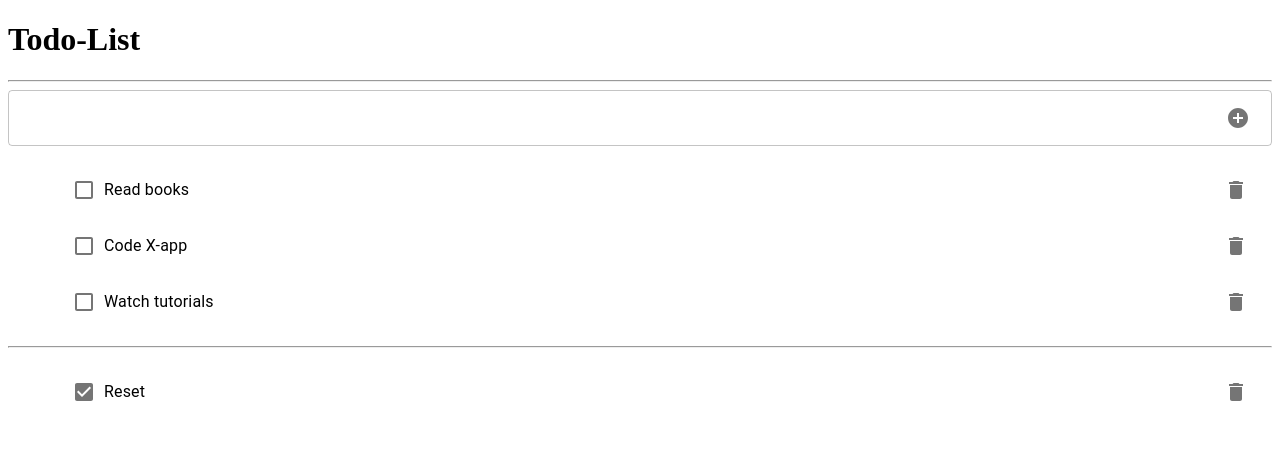
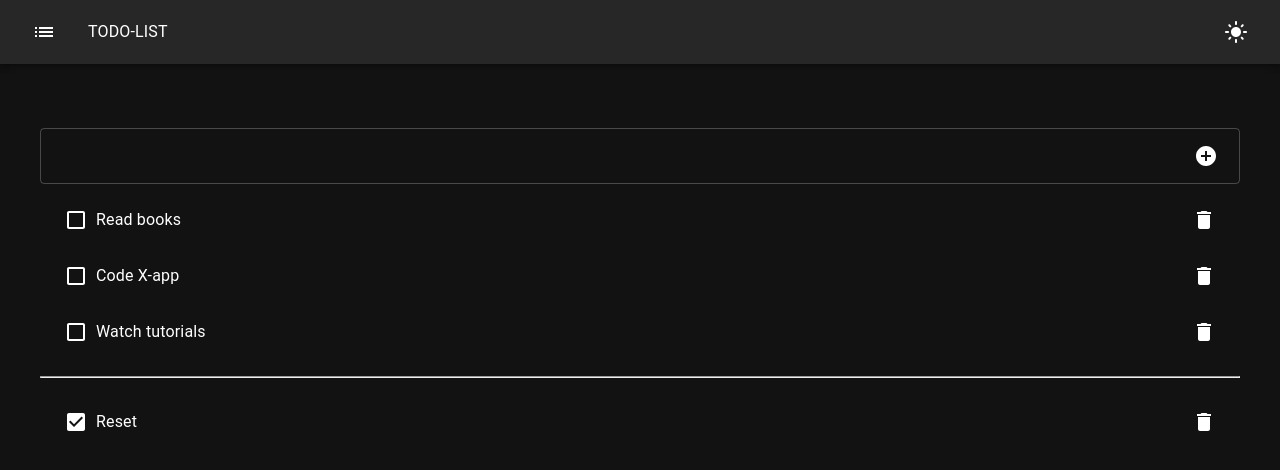
Before and after one commit to HANZAWHTET31/todo-react, a React (Vite) app: page / in a window 1280 px wide. Shown: the top 470 px of the page. Built offline with nearby package versions, Linux system fonts and the light colour scheme.

Commit message:
ThemeApp & Header created and others updated

```diff
--- a/src/App.jsx
+++ b/src/App.jsx
@@ -4,6 +4,7 @@ import { Box, List, IconButton, InputAdornment, OutlinedInput, Alert } from '@mu
 import { List as ListIcon, AddCircle as AddIcon} from "@mui/icons-material"
 
 import Item from './components/item';
+import Header from './Header';
 
 export default function App(){
   const [data, setData] = useState([
@@ -22,15 +23,14 @@ export default function App(){
 
   return (
 		<Box>
-			<h1>Todo-List</h1>
-			<hr />
-			<form onSubmit={e => {
+			<Header />
+
+			<Box sx={{mt: 3, padding: 5}}>
+				<form
+					onSubmit={(e) => {
 						e.preventDefault();
 						const name = inputRef.current.value;
-        if(!name){
-          alert("Please fill a task");
-          return false;
-        }
+						if (!name) return false;
 						add(name);
 						inputRef.current.value = "";
 						inputRef.current.focus();
@@ -39,12 +39,13 @@ export default function App(){
 						fullWidth
 						inputRef={inputRef}
 						endAdornment={
-						<IconButton type='submit'>
+							<IconButton type="submit">
 								<AddIcon />
 							</IconButton>
-					} />
+						}
+					/>
 				</form>
-			<ul>
+				<List>
 					{data
 						.filter((item) => !item.done)
 						.map((item) => {
@@ -55,9 +56,9 @@ export default function App(){
 								/>
 							);
 						})}
-			</ul>
+				</List>
 				<hr />
-			<ul>
+				<List>
 					{data
 						.filter((item) => item.done)
 						.map((item) => {
@@ -68,7 +69,8 @@ export default function App(){
 								/>
 							);
 						})}
-			</ul>
+				</List>
+			</Box>
 		</Box>
   );
 }
--- /dev/null
+++ b/src/Header.jsx
@@ -0,0 +1,35 @@
+import { useContext } from "react";
+import { AppContext } from "./ThemedApp";
+
+import { AppBar, Toolbar, Typography, IconButton } from "@mui/material";
+import {
+	List as ListIcon,
+	DarkMode as DarkModeIcon,
+	LightMode as LightModeIcon,
+} from "@mui/icons-material";
+
+export default function Header() {
+	const { mode, setMode } = useContext(AppContext);
+
+	return (
+		<AppBar position="static">
+			<Toolbar>
+				<IconButton>
+					<ListIcon />
+				</IconButton>
+
+				<Typography sx={{ flexGrow: 1, ml: 3 }}>TODO-LIST</Typography>
+
+				{mode === "dark" ? (
+					<IconButton onClick={() => setMode("light")}>
+						<LightModeIcon />
+					</IconButton>
+				) : (
+					<IconButton onClick={() => setMode("dark")}>
+						<DarkModeIcon />
+					</IconButton>
+				)}
+			</Toolbar>
+		</AppBar>
+	);
+}
--- /dev/null
+++ b/src/ThemedApp.jsx
@@ -0,0 +1,26 @@
+import { useState, useMemo, createContext } from "react";
+import { createTheme, ThemeProvider, CssBaseline } from "@mui/material"
+import App from "./App";
+
+export const AppContext = createContext();
+
+export default function ThemedApp(){
+      const [mode, setMode] = useState("dark");
+
+      const theme = useMemo(() => {
+            return createTheme({
+                  palette: {
+                        mode,
+                  },
+            });
+      }, [mode]);
+
+      return (
+		<ThemeProvider theme={theme}>
+			<AppContext.Provider value={{mode, setMode}}>
+				<App />
+				<CssBaseline />
+			</AppContext.Provider>
+		</ThemeProvider>
+	);
+}
--- a/src/main.jsx
+++ b/src/main.jsx
@@ -1,9 +1,9 @@
 import React from 'react'
 import ReactDOM from 'react-dom/client'
-import App from './App.jsx'
+import ThemedApp from './ThemedApp'
 
 ReactDOM.createRoot(document.getElementById('root')).render(
   <React.StrictMode>
-    <App />
+    <ThemedApp />
   </React.StrictMode>,
 )
```
Lines whose indentation alone changed are shown as unchanged.
